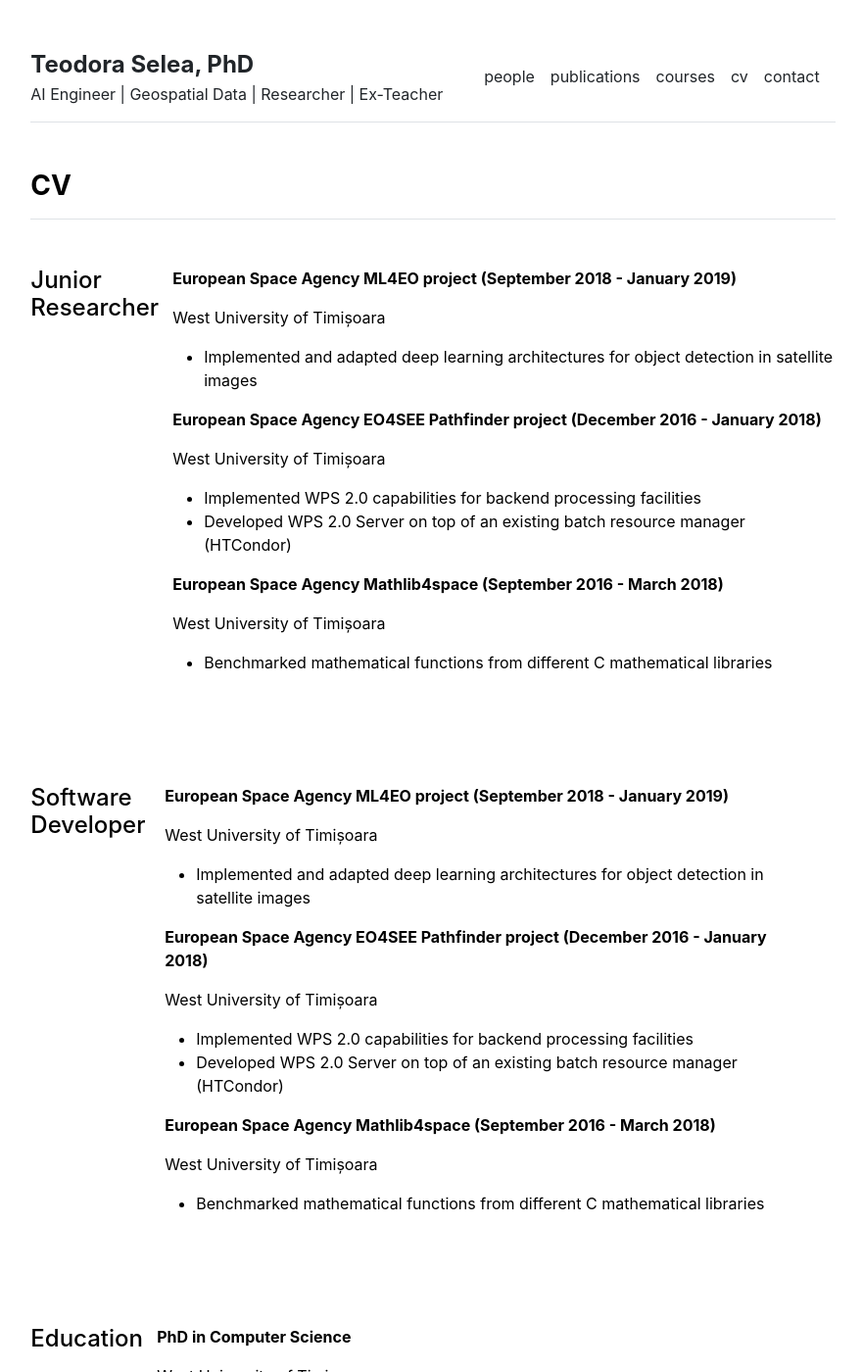
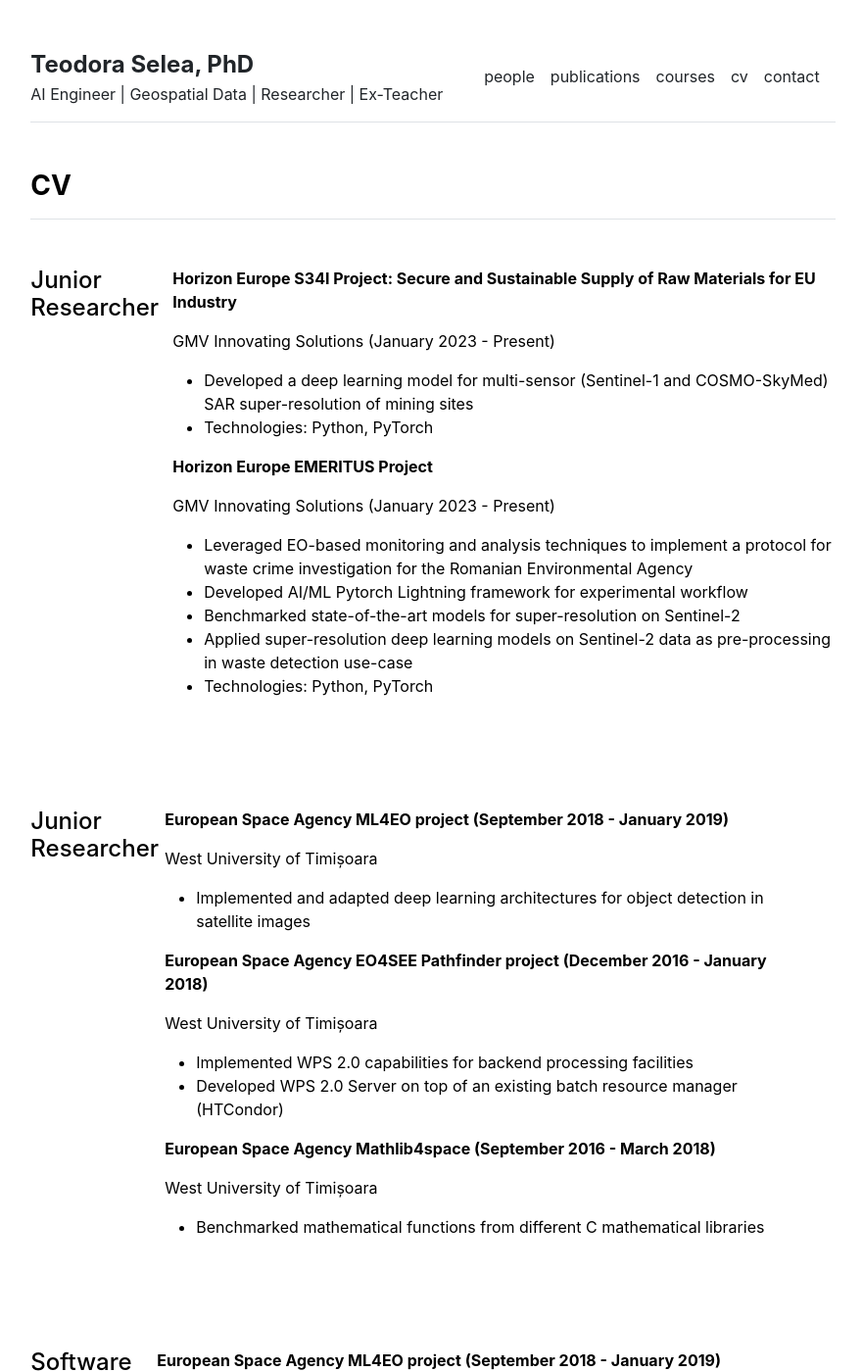
Before and after one commit to tselea/tselea.github.io, a Jekyll site: the page built from cv.md, in a window 1280 px wide and 1400 px high. Shown: the whole window at 98% size, without its empty margins (198-1078 px from the left). Built offline with Jekyll 4.4.1, drawn with Linux system fonts in a browser that asks for light colours.

Commit message:
added gmv experience

```diff
--- /dev/null
+++ b/_data/cv/ai-gmv-experience.yml
@@ -0,0 +1,14 @@
+- title: 'Horizon Europe S34I Project: Secure and Sustainable Supply of Raw Materials for EU Industry'
+  description: 'GMV Innovating Solutions (January 2023 - Present)'
+  details:
+    - 'Developed a deep learning model for multi-sensor (Sentinel-1 and COSMO-SkyMed) SAR super-resolution of mining sites'
+    - 'Technologies: Python, PyTorch'
+
+- title: 'Horizon Europe EMERITUS Project'
+  description: 'GMV Innovating Solutions (January 2023 - Present)'
+  details:
+    - 'Leveraged EO-based monitoring and analysis techniques to implement a protocol for waste crime investigation for the Romanian Environmental Agency'
+    - 'Developed AI/ML Pytorch Lightning framework for experimental workflow'
+    - 'Benchmarked state-of-the-art models for super-resolution on Sentinel-2'
+    - 'Applied super-resolution deep learning models on Sentinel-2 data as pre-processing in waste detection use-case'
+    - 'Technologies: Python, PyTorch'
--- a/_layouts/cv.html
+++ b/_layouts/cv.html
@@ -7,6 +7,22 @@ layout: default
 <div class="row g-5 mb-5">
   <div>
     <h3 class="fw-bold border-bottom pb-3 mb-5">CV</h3>
+    <div class="row g-5 mb-5">
+      <div class="col-md-2">
+        <h4>Junior Researcher</h4>
+      </div>
+      <div class="col-md-10">
+        {% for section in site.data.cv.ai-gmv-experience %}
+          <p class="fw-bold">{{ section.title }}</p>
+          <p>{{ section.description }}</p>
+          <ul>
+            {% for detail in section.details %}
+            <li>{{ detail }}</li>
+            {% endfor %}
+          </ul>
+        {% endfor %}
+      </div>
+
     <div class="row g-5 mb-5">
       <div class="col-md-2">
         <h4>Junior Researcher</h4>
```
